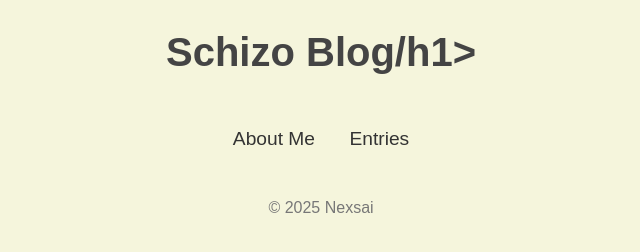
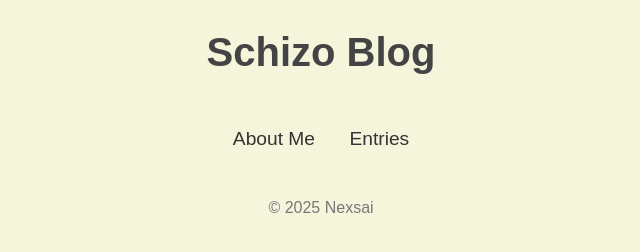
Before and after one commit to Jamesash102589/jamesash102589.github.io, a plain HTML site: page index.html in a window 1280 px wide. Shown: the whole page, without its empty margins (319-959 px from the left). Drawn offline with Linux system fonts and the light colour scheme.

Commit message:
Update index.html

```diff
--- a/index.html
+++ b/index.html
@@ -56,7 +56,7 @@
 </head>
 <body>
     <header>
-        <h1>Schizo Blog/h1>
+        <h1>Schizo Blog </h1>
     </header>
 
     <nav>
```
